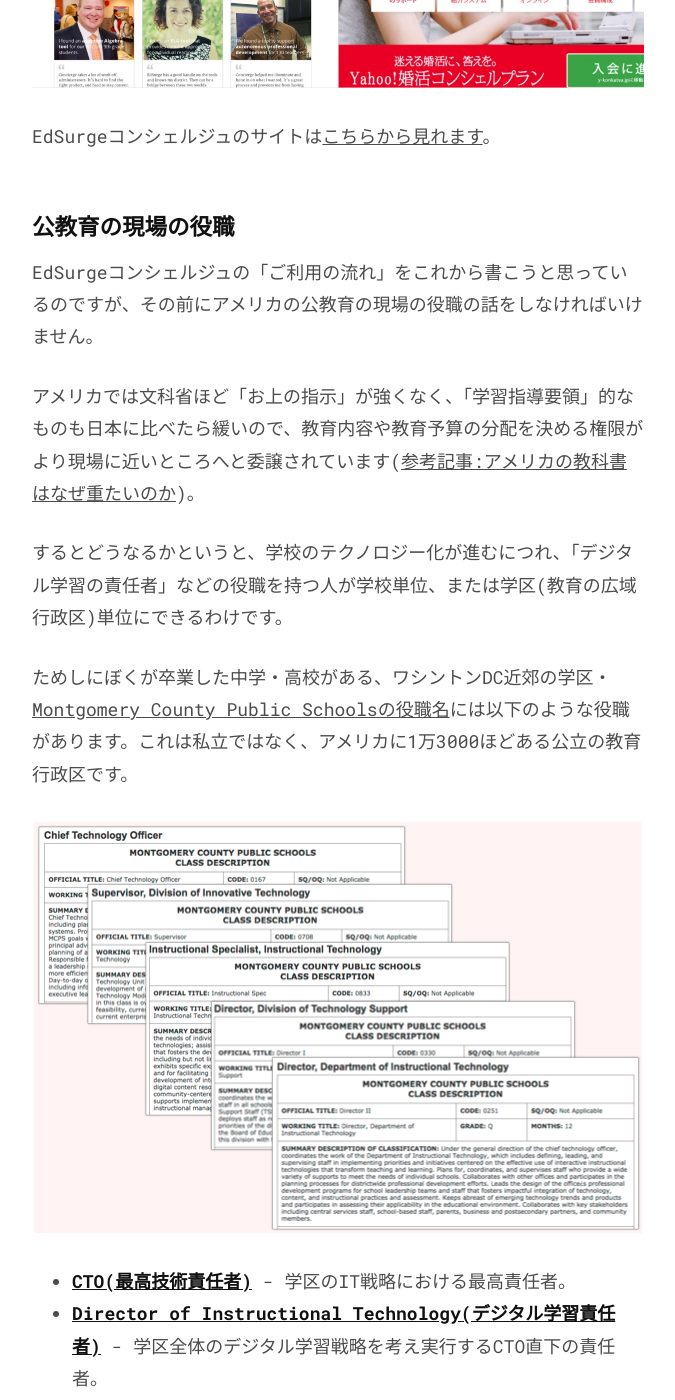
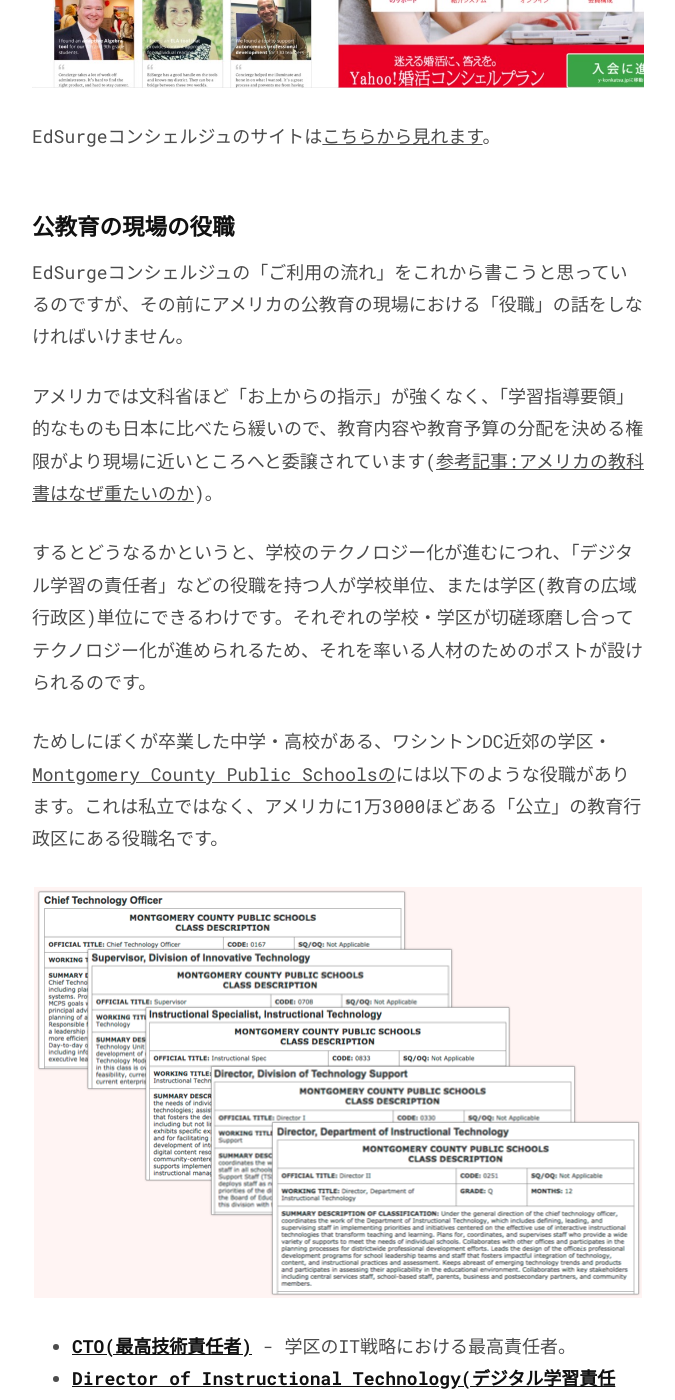
Before and after one commit to chibicode/senseicode, a Jekyll site: the page built from _posts/2016-09-08-edsurge-concierge.md, in a window 1280 px wide and 1400 px high, scrolled down 3729 px. Shown: the whole window, without its empty margins (302-977 px from the left). Built offline with Jekyll 4.4.1, drawn with Linux system fonts in a browser that asks for light colours; comment, search, counter and statistics services are not loaded; some of the changed text lies outside the part shown.

Commit message:
:pencil:

```diff
--- a/_posts/2016-09-08-edsurge-concierge.md
+++ b/_posts/2016-09-08-edsurge-concierge.md
@@ -55,25 +55,25 @@
 
 ## 公教育の現場の役職
 
-EdSurgeコンシェルジュの「ご利用の流れ」をこれから書こうと思っているのですが、その前にアメリカの公教育の現場の役職の話をしなければいけません。
+EdSurgeコンシェルジュの「ご利用の流れ」をこれから書こうと思っているのですが、その前にアメリカの公教育の現場における「役職」の話をしなければいけません。
 
-アメリカでは文科省ほど「お上の指示」が強くなく、「学習指導要領」的なものも日本に比べたら緩いので、教育内容や教育予算の分配を決める権限がより現場に近いところへと委譲されています([参考記事:アメリカの教科書はなぜ重たいのか](http://chibicode.com/3-troubled-crusade-1-5/))。
+アメリカでは文科省ほど「お上からの指示」が強くなく、「学習指導要領」的なものも日本に比べたら緩いので、教育内容や教育予算の分配を決める権限がより現場に近いところへと委譲されています([参考記事:アメリカの教科書はなぜ重たいのか](http://chibicode.com/3-troubled-crusade-1-5/))。
 
-するとどうなるかというと、学校のテクノロジー化が進むにつれ、「デジタル学習の責任者」などの役職を持つ人が学校単位、または学区(教育の広域行政区)単位にできるわけです。
+するとどうなるかというと、学校のテクノロジー化が進むにつれ、「デジタル学習の責任者」などの役職を持つ人が学校単位、または学区(教育の広域行政区)単位にできるわけです。それぞれの学校・学区が切磋琢磨し合ってテクノロジー化が進められるため、それを率いる人材のためのポストが設けられるのです。
 
-ためしにぼくが卒業した中学・高校がある、ワシントンDC近郊の学区・[Montgomery County Public Schoolsの役職名](http://montgomeryschoolsmd.org/departments/personnel/classification/descriptions/index.aspx?ix=ac)には以下のような役職があります。これは私立ではなく、アメリカに1万3000ほどある公立の教育行政区です。
+ためしにぼくが卒業した中学・高校がある、ワシントンDC近郊の学区・[Montgomery County Public Schoolsの](http://montgomeryschoolsmd.org/departments/personnel/classification/descriptions/index.aspx?ix=ac)には以下のような役職があります。これは私立ではなく、アメリカに1万3000ほどある「公立」の教育行政区にある役職名です。
 
 ![](/images/6/job-descriptions.png)
 
 - **[CTO(最高技術責任者)](http://montgomeryschoolsmd.org/departments/personnel/classification/descriptions/description.aspx?fn=0167-4)** - 学区のIT戦略における最高責任者。
 - **[Director of Instructional Technology(デジタル学習責任者)](http://montgomeryschoolsmd.org/departments/personnel/classification/descriptions/description.aspx?fn=0251-1093)** - 学区全体のデジタル学習戦略を考え実行するCTO直下の責任者。
 - **[Director, Division of Technology Support(ITサポート責任者)](http://montgomeryschoolsmd.org/departments/personnel/classification/descriptions/description.aspx?fn=0330-1002)** - 学区全体の情報システム戦略を考え実行するCTO直下の責任者。
-- **[Supervisor, Division of Innovative Technology(技術イノベーション担当員)](http://montgomeryschoolsmd.org/departments/personnel/classification/descriptions/description.aspx?fn=0708-216)** - ITを用いた教育のイノベーションの長期的な戦略を考える参謀。
+- **[Supervisor, Division of Innovative Technology(技術イノベーション担当員)](http://montgomeryschoolsmd.org/departments/personnel/classification/descriptions/description.aspx?fn=0708-216)** - ITを用いた教育改革の長期的な戦略を考える参謀。
 - **[Instructional Specialist, Instructional Technology(デジタル学習指導のスペシャリスト)](http://montgomeryschoolsmd.org/departments/personnel/classification/descriptions/description.aspx?fn=0833-990)** - デジタル教材を現場で効率的に導入するための戦略を考える参謀。
 
-アメリカの多くの学区では、このようなエドテック関連の「ポスト」があり、役割も明確に記されています。また、学区単位でなくとも、チャータースクール(公共の財源で賄われる私営の実験校)では学校単位でエドテックの役職があったりします。ふつうの公立校でも、校長やそれに近い立場の人はエドテックのアプリやサービスを購入する予算を持っていたりします。
+アメリカの多くの学区それぞれにこのようなエドテック関連のポストがあり、役割も明確に記されています。また、学区単位でなくとも、チャータースクール(公共の財源で賄われる私営の実験校)では学校単位でエドテックの役職があったりします。ふつうの公立校でも、校長やそれに近い立場の人はエドテックのアプリやサービスを購入する予算を持っていたりします。
 
-「CTO(最高技術責任者)」は日本でもITベンチャー企業などでおなじみの役職ですが、そういうクラスタの方々に「アメリカの公立学区にもCTOはいる」と言うとよく驚かれます。10年前のデータですが、[アメリカの全公立学区の5割にフルタイム勤務のCTOがいる](http://www.edweek.org/ew/articles/2013/10/02/06el-cto.h33.html)そうです。
+「CTO(最高技術責任者)」は日本でもITベンチャー企業などでおなじみの役職ですが、日本のITベンチャーで働く方々に「アメリカの公立学区にもCTOはいる」と言うとよく驚かれます。10年前のデータですが、[アメリカの全公立学区の5割にフルタイム勤務のCTOがいる](http://www.edweek.org/ew/articles/2013/10/02/06el-cto.h33.html)そうです。
 
 ## ステップ1. 学校・学区のエドテックにおける意思決定者が、学校・学区で起きている問題を考える
 
```
